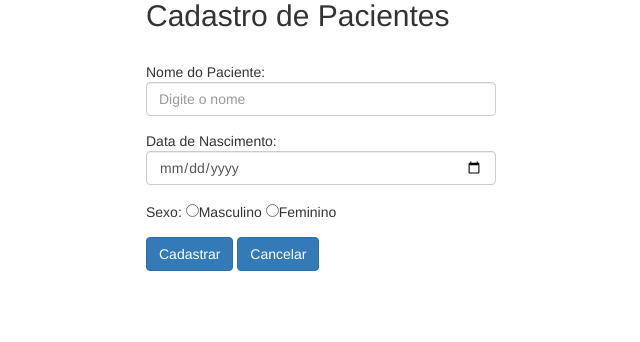
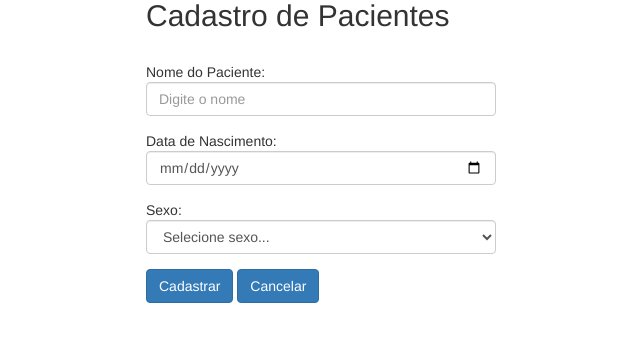
Before and after one commit to fcolucas/medicina, a PHP site: page /cadastroPacientes.php in a window 1280 px wide. Shown: the part 132-474 px from the top of the page, without its empty margins (319-959 px from the left). Run offline with PHP 8.4, Linux system fonts and the light colour scheme; the visitor is signed in with stand-in values (Sample User, id 1).

Commit message:
Formatando campos de formulário de Pacientes para não deixarem vazios

```diff
--- a/cadPacientes.php
+++ b/cadPacientes.php
@@ -27,6 +27,4 @@
 	        echo "Erro ao registrar o usuário!";
 	    }
 	}
-
-
 ?>
--- a/cadastroPacientes.php
+++ b/cadastroPacientes.php
@@ -9,14 +9,42 @@
 <html lang="pt-br">
 	<head>
 		<meta charset="UTF-8">
-
 		<title>Consultório Médico - Cadastro de Paciente</title>
-
 		<!-- jquery - link cdn -->
 		<script src="https://code.jquery.com/jquery-2.2.4.min.js"></script>
-
 		<!-- bootstrap - link cdn -->
 		<link rel="stylesheet" href="https://maxcdn.bootstrapcdn.com/bootstrap/3.3.6/css/bootstrap.min.css">
+		<script>
+		$(document).ready(function(){
+			//verificar se os campos de usuário e senha foram devidamente preenchidos
+			$('#btn_cadastra').click(function(){
+				var campo_vazio = false;
+
+				if($('#campo_nome').val() == ''){
+					$('#campo_nome').css({'border-color': '#A94442'});
+					campo_vazio = true;
+				} else {
+					$('#campo_nome').css({'border-color': '#CCC'});
+				}
+
+				if($('#campo_data').val() == ''){
+					$('#campo_data').css({'border-color': '#A94442'});
+					campo_vazio = true;
+				} else {
+					$('#campo_data').css({'border-color': '#CCC'});
+				}
+
+				if($('#campo_sexo').val() == 'N'){
+					$('#campo_sexo').css({'border-color': '#A94442'});
+					campo_vazio = true;
+				} else {
+					$('#campo_sexo').css({'border-color': '#CCC'});
+				}
+
+				if(campo_vazio) return false;
+			});
+		});
+		</script>
 
 	</head>
 
@@ -59,20 +87,23 @@
 	    		<br />
 				<form method="post" action="cadPacientes.php" id="cadastraPaciente">
 					<div class="form-group">
-						Nome do Paciente: <input type="text" class="form-control" name="nomePaciente" placeholder="Digite o nome">
+						Nome do Paciente: <input type="text" class="form-control" id="campo_nome" name="nomePaciente" placeholder="Digite o nome">
 					</div>
 
 					<div class="form-group">
-						Data de Nascimento: <input type="date" class="form-control" name="dataNascimento" >
+						Data de Nascimento: <input type="date" class="form-control" id="campo_data" name="dataNascimento" >
 					</div>
 
 					<div class="form-group">
 						Sexo:
-						<input type="radio" name="sexo" value="M" />Masculino
-						<input type="radio" name="sexo" value="F" />Feminino <br/>
+						<select name="sexo" id="campo_sexo" class="form-control">
+							<option value="N">Selecione sexo...</option>
+							<option value="M">Masculino</option>
+							<option value="F">Feminino</option>
+						</select>
 					</div>
 
-					<button type="submit" class="btn btn-primary" name="btn_cadastra">Cadastrar</button>
+					<button type="submit" class="btn btn-primary" id="btn_cadastra" name="btn_cadastra">Cadastrar</button>
 					<button type="submit" class="btn btn-primary" name="btn_cancela">Cancelar</button>
 				</form>
 			</div>
```
